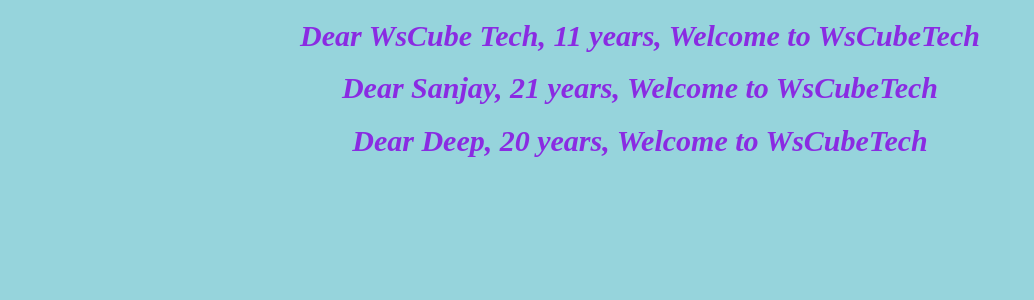
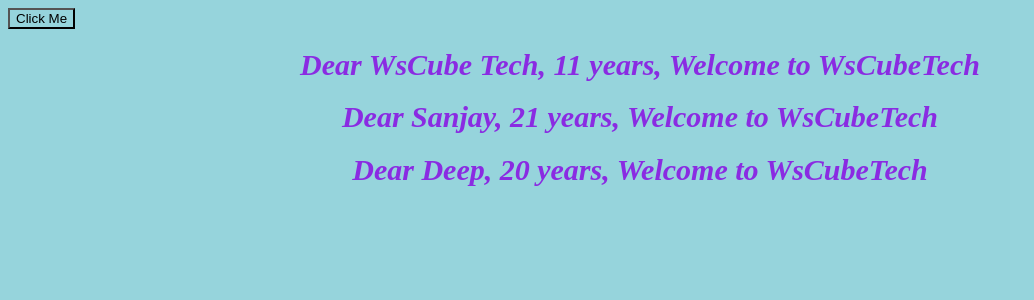
Before and after one commit to sanjaraiy/ReactLearningWStube, a React (Create React App) app: page / in a window 1280 px wide. Shown: the top 300 px of the page, without its empty margins (0-1034 px from the left). Built offline with nearby package versions, Linux system fonts and the light colour scheme.

Commit message:
condition data rendering

```diff
--- a/src/App.js
+++ b/src/App.js
@@ -85,30 +85,53 @@
 class App extends Component{
     constructor(props){
        super(props);
+
        this.state={
-        persons:[
-          { name:"WsCube Tech", id:0, age:11},
-          {name:"Sanjay", id:1,  age:21},
-          {name:"Deep", id:2, age:20},
-        ],
-       };
+        persons:[{ name:"WsCube Tech", id:0, age:11},{name:"Sanjay", id:1,  age:21},{name:"Deep", id:2, age:20},],
+        isShow:true,
+        };
 
+       this.toggleHandler=this.toggleHandler.bind(this);
 
 
     }
 
+    toggleHandler() {
+     this.setState({isShow:!this.state.isShow});
+
+    }
+
  render(){
+
+
    let per;
-   per=this.state.persons.map((p,index)=>{
-    //  return <P key={p.id}  name={p.name} age={p.age}></P>
-     return <P key={index}  name={p.name} age={p.age}></P>
-    });
+  //  per=this.state.persons.map((p,index)=>{
+  //   //  return <P key={p.id}  name={p.name} age={p.age}></P>
+  //    return <P key={index}  name={p.name} age={p.age}></P>
+  //   });
 
-    console.log(per);
+
+
+     {/************* Using if-else condition**************/}
+      if(this.state.isShow){
+        per=this.state.persons.map((p,index)=>{
+             return <P key={index}  name={p.name} age={p.age}></P>
+            });
+      }else{
+         per="";
+      }
+    // console.log(per);
+
+    console.log(this.state.isShow);
 
 
     return (
-       <div className='App'>{per}
+       <div className='App'>
+       <button onClick={this.toggleHandler}>Click Me</button>
+        {per}
+       {/************* Using ternary condition**************/}
+       {/* {this.state.isShow===true? per:""} */}
+
             {/* <P name={this.state.persons[0].name} age={this.state.persons[0].age}></P> */}
         </div>
     );
```
